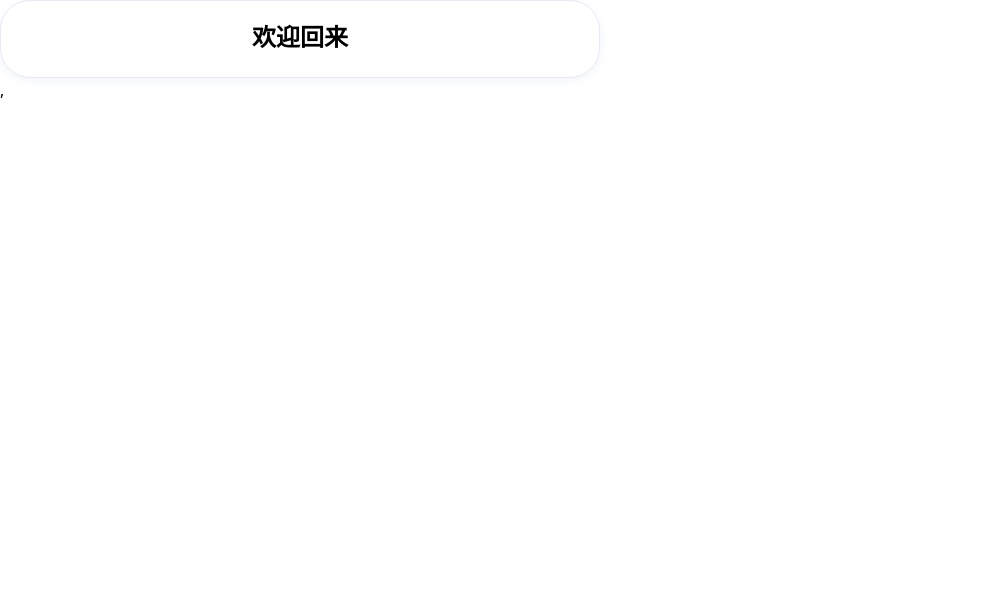
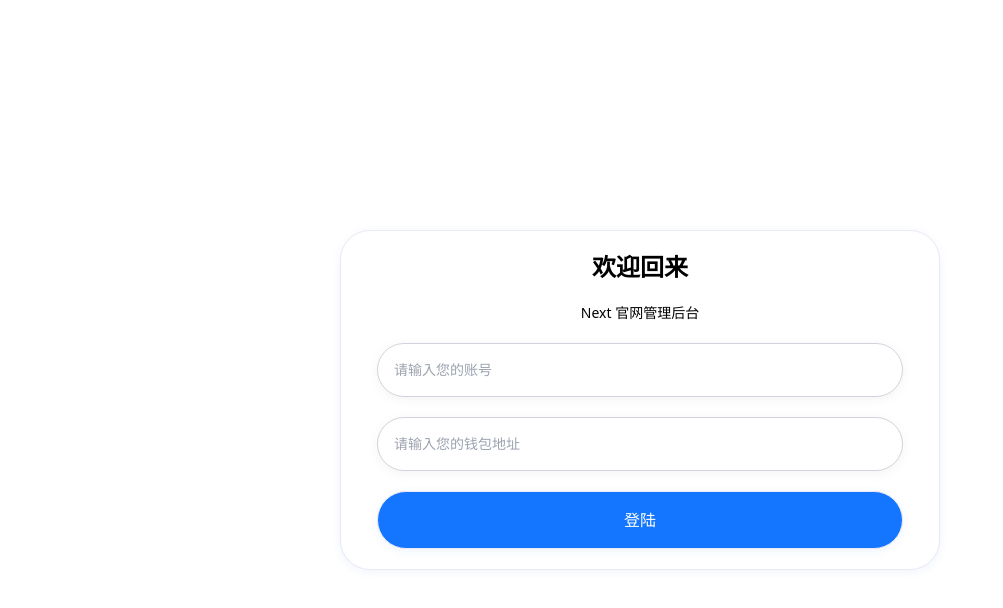
Before and after one commit to jiangjin3323/vite-react-antd-admin, a React (Vite) app: page /login in a window 1280 px wide. Shown: the top 608 px of the page, without its empty margins (0-1003 px from the left). Built offline with nearby package versions, Linux system fonts and the light colour scheme.

Commit message:
代码优化。

```diff
--- a/package.json
+++ b/package.json
@@ -12,7 +12,6 @@
     "@ant-design/icons": "^5.0.1",
     "@ant-design/pro-components": "^2.3.57",
     "antd": "^5.2.2",
-    "prettier": "^2.8.6",
     "react": "^18.2.0",
     "react-dom": "^18.2.0",
     "react-redux": "^8.0.5",
@@ -25,8 +24,9 @@
     "@vitejs/plugin-react": "^3.1.0",
     "autoprefixer": "^10.4.14",
     "postcss": "^8.4.21",
+    "prettier": "^2.8.6",
+    "sass": "^1.58.3",
     "tailwindcss": "^3.2.7",
-    "sass": "^1.58.3",
     "typescript": "^4.9.3",
     "vite": "^4.1.0"
   }
--- a/src/pages/login/index.tsx
+++ b/src/pages/login/index.tsx
@@ -1,25 +1,24 @@
 import React, { useState } from "react";
 
 const Login: React.FC = () => {
-  const [username, setUsername] = useState("");
-  const [password, setPassword] = useState("");
-  const [rememberMe, setRememberMe] = useState(false);
-
-  const handleSubmit = (event:any) => {
-    event.preventDefault();
-    console.log("Form submitted with values: ", {
-      username,
-      password,
-      rememberMe,
-    });
-  };
 
   return (
-    <div>
-        <div className="shadow-[0_2px_10px_0_rgb(25_93_194_/_7%)]
-bg-white border border-[#e9eaf3] rounded-[30px] w-auto inline-block flex flex-col items-center md:justify-center gap-4 md:!w-[600px] p-[20px_36px]">
-  <div className="mb-1 text-2xl font-bold text-center">欢迎回来</div>
-</div>
+    <div className="flex flex-col items-center justify-center w-screen px-2 py-8 md:h-screen bg-dashboard-neutral-200 dark:bg-gray-800 dark:text-white md:py-0 md:px-0">
+      <div className="shadow-[0_2px_10px_0_rgb(25_93_194_/_7%)] bg-white border border-[#e9eaf3] rounded-[30px] w-auto inline-block flex flex-col items-center md:justify-center gap-4 md:!w-[600px] p-[20px_36px]">
+        <div className="mb-1 text-2xl font-bold text-center">欢迎回来</div>
+        <div className="mb-1 text-sm text-center text-dashboard-neutral-600">Next 官网管理后台 </div>
+        <div className="relative w-full">
+          <div className="flex flex-col gap-2.5 w-full">
+            <input className="p-4 text-sm transition-all duration-300 ease-in-out bg-white border border-gray-300 outline-none placeholder:text-dashboard-neutral-500 ring-0 shadow-[0_2px_12px_0_rgb(11_22_44_/_5%)] rounded-[52px] hover:border-dashboard-neutral-500 hover:border hover:shadow-[0_2px_12px_0_rgb(11_22_44_/_10%)] focus:border-dashboard-primary focus:text-dashboard-neutral-800 " type="password" id="private_key" name="private_key" placeholder="请输入您的账号" />
+          </div>
+          <div className="mt-5 flex flex-col gap-2.5 w-full">
+            <input className="p-4 text-sm transition-all duration-300 ease-in-out bg-white border border-gray-300 outline-none placeholder:text-dashboard-neutral-500 ring-0 shadow-[0_2px_12px_0_rgb(11_22_44_/_5%)] rounded-[52px] hover:border-dashboard-neutral-500 hover:border hover:shadow-[0_2px_12px_0_rgb(11_22_44_/_10%)] focus:border-dashboard-primary focus:text-dashboard-neutral-800 " type="password" id="private_key" name="private_key" placeholder="请输入您的钱包地址" />
+          </div>
+          <button className="mt-5 rounded-full shadow-[0_2px_10px_0_rgb(25_93_194_/_7%)] border text-white border-[#e9eaf3] hover:scale-110 px-6 py-4 text-md bg-[#1476ff] hover:bg-[#004cff] flex justify-center items-center transition-all duration-300 ease-in-out flex justify-center w-full gap-2">
+            登陆
+          </button>
+        </div>
+      </div>
     </div>
   );
 };
```
Also changed, not shown: 1 other file (tests, documents, lock files or other folders).
